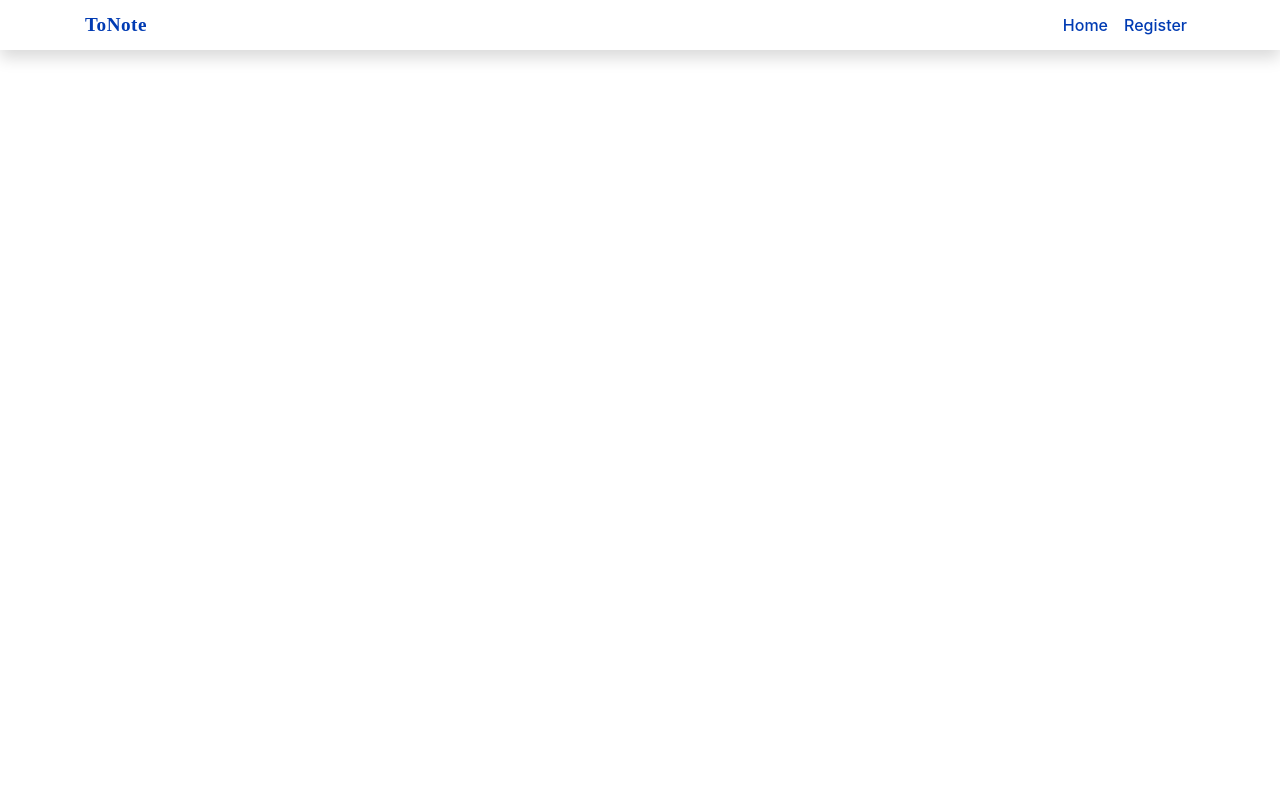
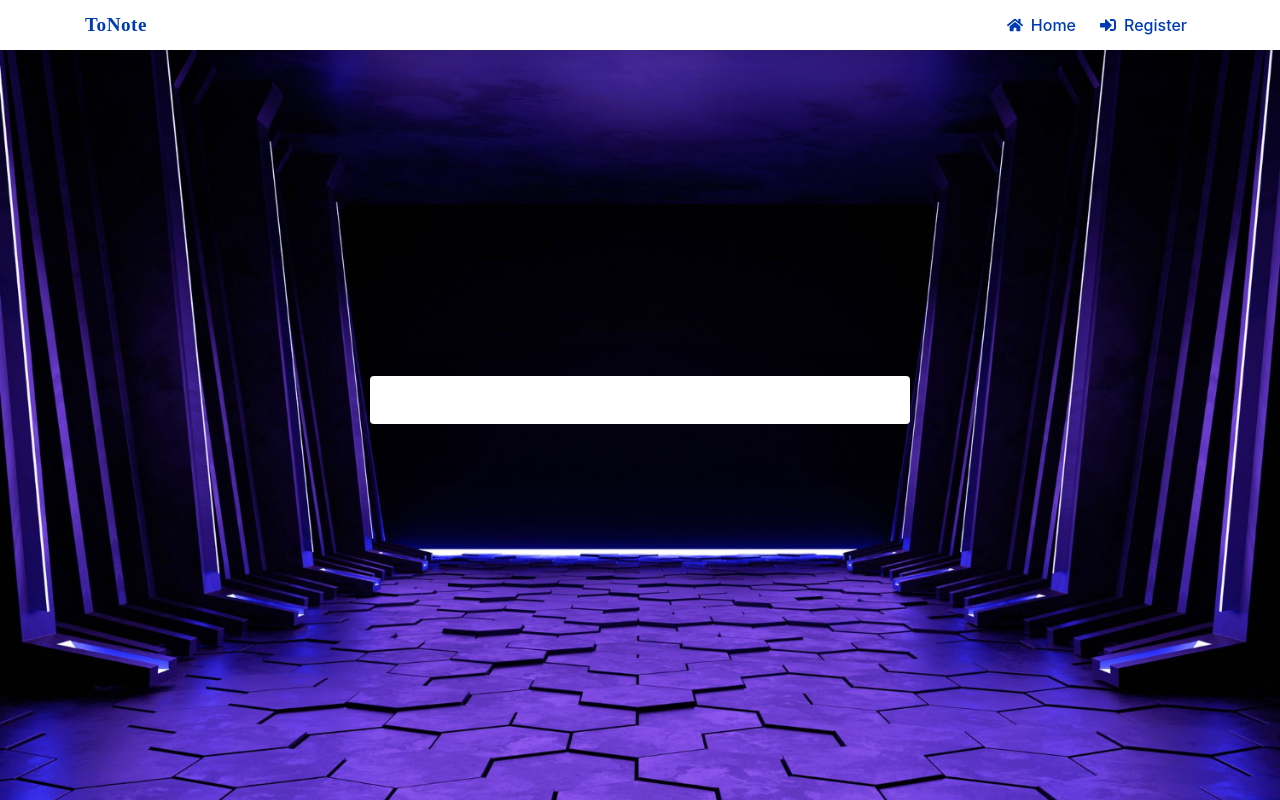
Before and after one commit to Abiodun-Samuel/tonote-project, a React (Create React App) app: page /register in a window 1280 px wide. Built offline with nearby package versions, Linux system fonts and the light colour scheme.

Commit message:
done with home

```diff
--- a/src/components/Home/Home.jsx
+++ b/src/components/Home/Home.jsx
@@ -1,4 +1,5 @@
 import { Link } from "react-router-dom";
+import { FaSignInAlt } from "react-icons/fa";
 import "./home.css";
 
 const Home = () => {
@@ -17,7 +18,9 @@ const Home = () => {
                   voluptatum vel? Fugit.
                 </p>
                 <Link to="/register" className="btn btn-primary my-2">
-                  Register Now
+                  <span className="d-flex align-items-center">
+                    <FaSignInAlt className="mx-2" /> Register Now
+                  </span>
                 </Link>
               </div>
             </div>
--- a/src/components/Home/home.css
+++ b/src/components/Home/home.css
@@ -16,7 +16,7 @@
 }
 .hero p{
 color: var(--white);
-opacity: 0.5;
-font-size: 1rem;
+opacity: 0.6;
+font-size: 1.2rem;
    margin: 1.1rem 0;
 }
--- a/src/components/Others/Header/Header.jsx
+++ b/src/components/Others/Header/Header.jsx
@@ -1,7 +1,8 @@
 import { Link } from "react-router-dom";
-import logo from "../../../images/main.svg";
+// import logo from "../../../images/main.svg";
 import "./header.css";
 import { CgMenuGridR } from "react-icons/cg";
+import { FaSignInAlt, FaHome } from "react-icons/fa";
 
 const Header = () => {
   return (
@@ -30,12 +31,12 @@ const Header = () => {
             <ul className="navbar-nav ml-auto">
               <li className="nav-item">
                 <Link className="nav-link" to="/">
-                  Home
+                  <FaHome className="mx-2" /> Home
                 </Link>
               </li>
               <li className="nav-item">
                 <Link className="nav-link" to="/register">
-                  Register
+                  <FaSignInAlt className="mx-2" /> Register
                 </Link>
               </li>
             </ul>
--- a/src/components/Register/Register.jsx
+++ b/src/components/Register/Register.jsx
@@ -1,5 +1,17 @@
+import "./register.css";
+
 const Register = () => {
-  return <div>Register</div>;
+  return (
+    <div className="register">
+      <div className="container">
+        <div className="row d-flex justify-content-center">
+          <div className="col-lg-6">
+            <div className="register-box bg-white p-4 shadow-lg rounded"></div>
+          </div>
+        </div>
+      </div>
+    </div>
+  );
 };
 
 export default Register;
--- a/src/components/Register/register.css
+++ b/src/components/Register/register.css
@@ -0,0 +1,9 @@
+.register{
+   background: url('../../images/register-bg.jpg') no-repeat;
+   background-size: cover;
+   background-position: center;
+   height: 100vh;
+   display: flex;
+   justify-content: center;
+   align-items: center;
+}
```
Also changed, not shown: src/images/register-bg.jpg (added).
